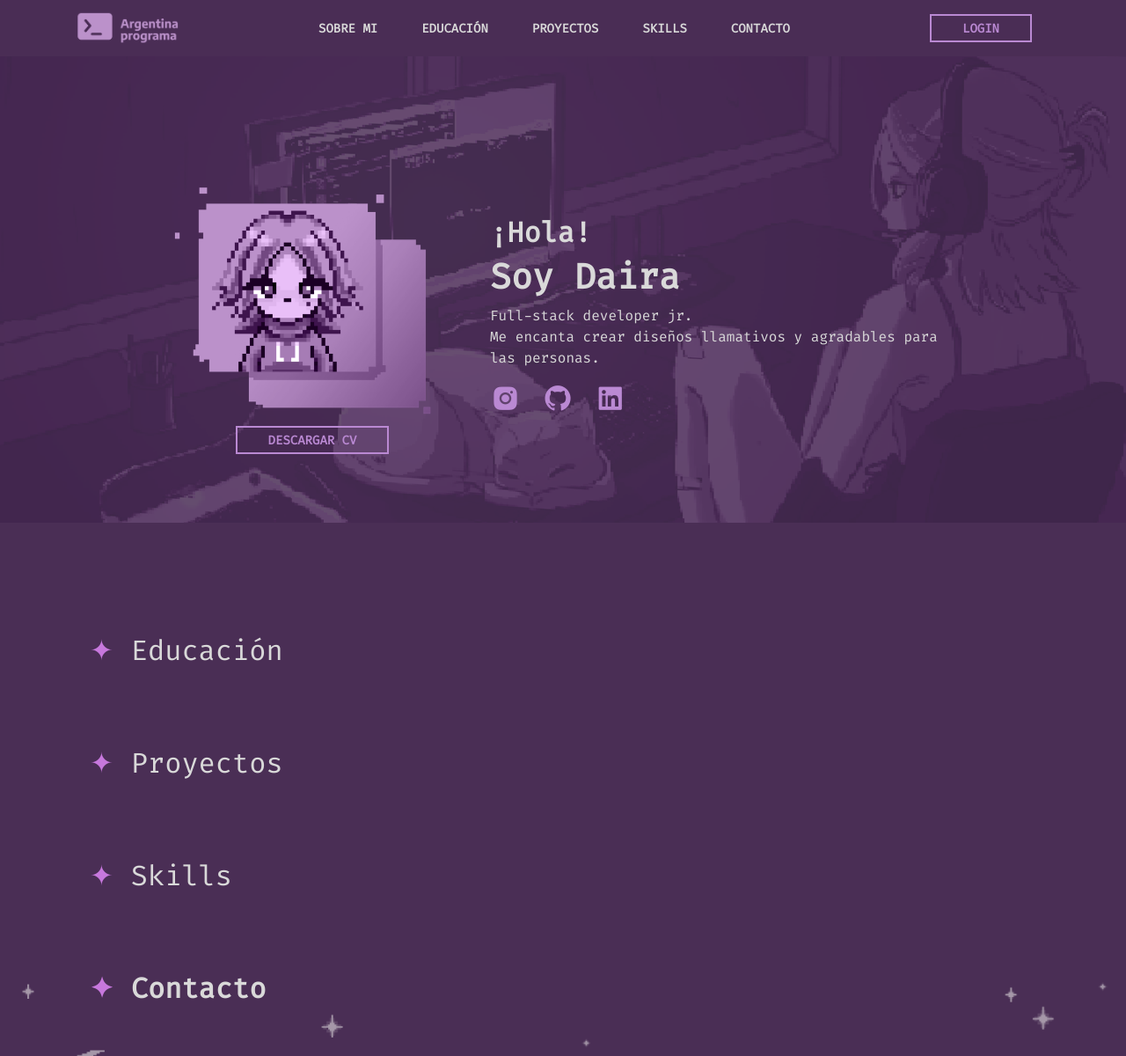
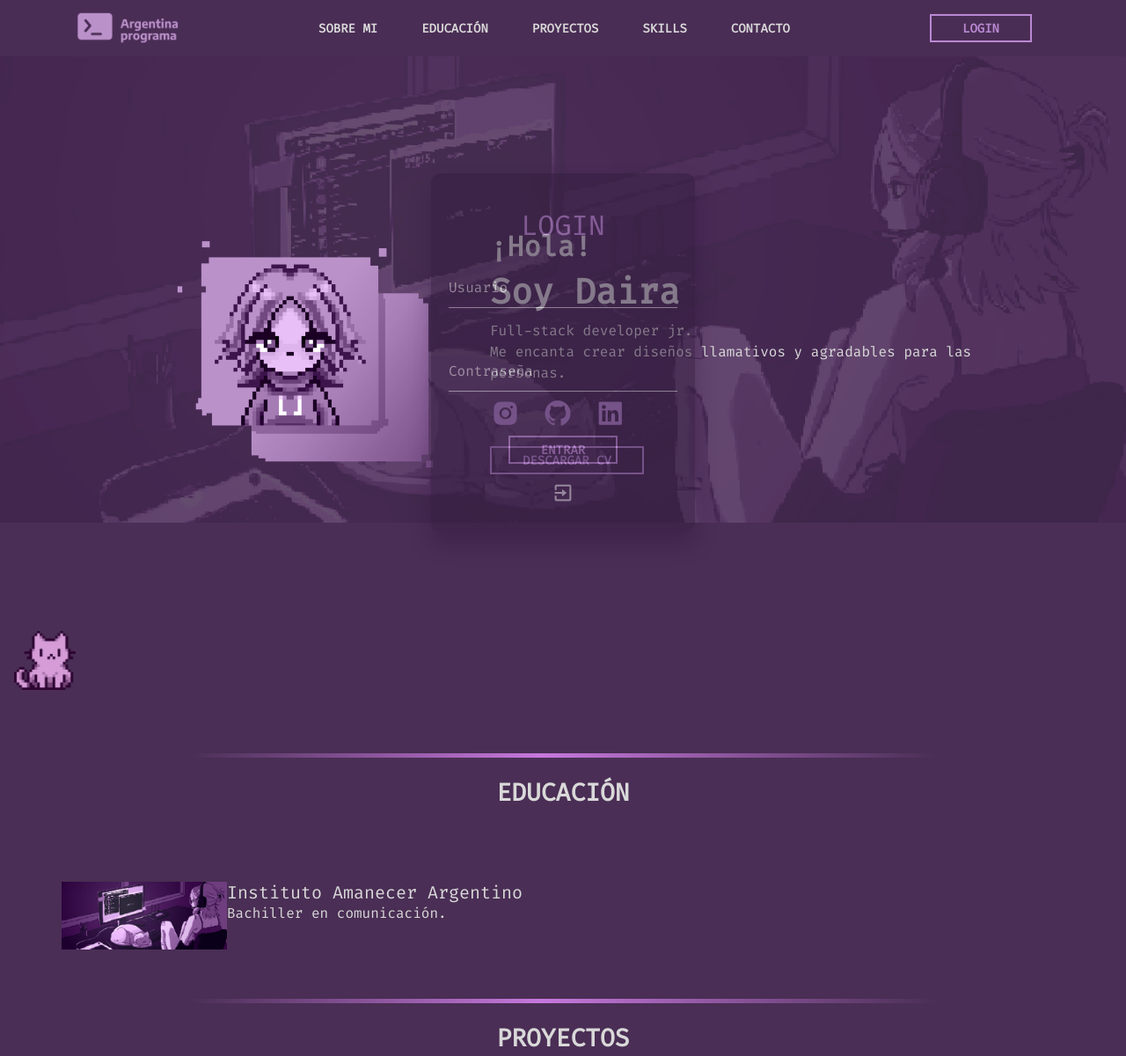
Before and after one commit to Daira360/Portfolio-FrontEnd, a plain HTML site: page index.html in a window 1280 px wide. Shown: the top 1200 px of the page at 88% size. Drawn offline with nearby package versions, Linux system fonts and the light colour scheme.

Commit message:
Noveno Commit

```diff
--- a/index.html
+++ b/index.html
@@ -38,8 +38,9 @@
 
 
     <body>
-
         <!---------------------------------------------------->
+        <!-- JS -->
+        <script src="./script.js"></script>
         <!-- JS Bootstrap -->
         <script src="https://code.jquery.com/jquery-3.4.1.slim.min.js" integrity="sha384-J6qa4849blE2+poT4WnyKhv5vZF5SrPo0iEjwBvKU7imGFAV0wwj1yYfoRSJoZ+n" crossorigin="anonymous"></script>
         <script src="https://cdn.jsdelivr.net/npm/popper.js@1.16.0/dist/umd/popper.min.js" integrity="sha384-Q6E9RHvbIyZFJoft+2mJbHaEWldlvI9IOYy5n3zV9zzTtmI3UksdQRVvoxMfooAo" crossorigin="anonymous"></script>
@@ -65,7 +66,7 @@
                 <!--Barra de navegación-->
                 <div class="collapse navbar-collapse menuNav" id="navbarTogglerDemo02">
 
-                    <ul class="navbar-nav mx-auto mt-2 mt-lg-0 negrita" id="menuNav">
+                    <ul class="navbar-nav mx-auto mt-2 mt-lg-0" id="menuNav">
                       <li class="nav-item active">
                           <a class="nav-link active" href="#about">SOBRE MI</a>
                       </li>
@@ -75,7 +76,7 @@
                       </li>
 
                       <li class="nav-item">
-                          <a class="nav-link" href="#proyect">PROYECTOS</a>
+                          <a class="nav-link" href="#proyects">PROYECTOS</a>
                       </li>
 
                       <li class="nav-item">
@@ -89,13 +90,13 @@
 
                     <!--Login-->
                     <div class="log">
-                        <button class="btn-1">
+                        <button type="button" class="btn-1 login-open" onclick="sound.play()">
                             <span>LOGIN</span>
                         </button>
                     </div>
+
                 </div>
                 <!---->
-
             </div>
             <!---->
         </nav>
@@ -104,9 +105,54 @@
 
 
         <!---------------------------------------------------->
+        <!--Login - Ventana modal-->
+        <section class="login">
+            <div class="container-login text-center">
+                <h2>LOGIN</h2>
+
+                <!--Formulario-->
+                <form>
+                    <!--Usuario-->
+                    <div class="usuario">
+                      <input type="text" name="" required="">
+                      <label>Usuario</label>
+                    </div>
+
+                    <!--Contraseña-->
+                    <div class="usuario">
+                      <input type="password" name="" required="">
+                      <label>Contraseña</label>
+                    </div>
+                </form>
+
+                <!--Botón de ingreso-->
+                <div>
+                    <button class="btn-1" onclick="sound.play()">
+                        <span>ENTRAR</span>
+                    </button>
+                </div>
+
+                <!--Close-->
+                <div>
+                    <button type="button" class="login-close">
+                       <a href="#" class="login-close"><i class='bx bx-exit'></i></a>
+                    </button>
+                </div>
+            <!---->
+           </div>
+           <!---->
+        </section>
+        <!---------------------------------------------------->
+
+
+
+
+        <!---------------------------------------------------->
         <!--Banner-->
-        <div id="banner">
-            <img alt="Banner" id=banner src="img/Banner_px.png">
+        <div class="row" id="banner">
+            <div class="col-md-12">
+                <img alt="Banner" class="img-fluid" id=banner src="img/Banner_px.png">
+            </div>
         </div>
         <!---------------------------------------------------->
 
@@ -114,31 +160,24 @@
 
         <!---------------------------------------------------->
         <!--Sobre mi-->
-        <div id="about" class="container">
+        <section id="about" class="container mb-3">
             <!--Header-->
-            <header class="row align-items-center header-main">
+            <header class="row align-items-center header-main justify-content-center">
                 <!--Foto-->
-                <div class="col-1">
-                </div>
-
-                <div class="col-4 col-sm-4">
-                    <!--Foto de perfil y CV-->
-                    <div class="text-center">
+                <div class="col-md-6 col-lg-5 text-center text-lg-end">
+                    <!--Foto de perfil-->
                     <img src="img/Foto.png" width="350px" alt="Foto de perfil">
-                        <button class="btn-1 cv">
-                            <a href="cv/#" class="text-decoration-none"><span>DESCARGAR CV</span></a>
-                        </button>
-                    </div>
                 </div>
 
                 <!--Presentación-->
-                <div class="col-6 col-sm-6">
+                <div class="col-md-6 col-lg-7 text-center text-md-start">
                     <!--Saludo-->
-                    <h2 class="negrita">¡Hola!</h2>
-                    <h1 class="negrita">Soy Daira</h1>
+                    <h2><strong>¡Hola!</strong></h2>
+                    <h1><strong>Soy Daira</strong></h1>
 
                     <!--Descripción-->
                     <p>Full-stack developer jr. <br>Me encanta crear diseños llamativos y agradables para las personas.</br></p>
+
 
                     <!--Redes Sociales-->
                     <div class="redes">
@@ -154,23 +193,43 @@
                         <i class="bx bxl-linkedin-square"></i>
                         </a>
                     </div>
+
+                    <!--CV-->
+                    <div class="text-center text-md-start">
+                        <button class="btn-1 cv" onclick="sound.play()">
+                            <a href="cv/cv.pdf" target="_blank" class="text-decoration-none"><span>DESCARGAR CV</span></a>
+                        </button>
                     </div>
-
-                <div class="col-1">
                 </div>
             </header>
             <!---->
-        </div>
+        </section>
         <!---------------------------------------------------->
 
 
 
         <!---------------------------------------------------->
         <!--Educación-->
-        <section id="edu" class="container">
-            <div class="titulo">
-                <h2><span class="item">✦</span>Educación</h2>
+        <section class="container" id="edu">
+            <div class="text-center edu">
+                <h3 class="title">EDUCACIÓN</h3>
             </div>
+
+            <div class="mb-3" style="max-width: 540px;">
+                <div class="row no-gutters">
+                  <div class="col-md-4">
+                    <img src="img/Banner_px.png" class="card-img" alt="...">
+                  </div>
+                  <div class="col-md-8">
+                    <div class="card-body">
+                      <h5 class="card-title">Instituto Amanecer Argentino</h5>
+                      <p class="card-text">Bachiller en comunicación.</p>
+                    </div>
+                  </div>
+                </div>
+            </div>
+
+
         </section>
         <!---------------------------------------------------->
 
@@ -178,14 +237,9 @@
 
         <!---------------------------------------------------->
         <!--Proyectos-->
-        <section id="proyect" class="container">
-                <div class="titulo">
-                    <div class="titulo">
-                        <h2><span class="item">✦</span>Proyectos</h2>
-                    </div>
-                    <div>
-                        <p></p>
-                    </div>
+        <section class="container" id="proyects">
+            <div class="text-center proyects">
+                <h3 class="title">PROYECTOS</h3>
             </div>
         </section>
         <!---------------------------------------------------->
@@ -194,29 +248,34 @@
 
         <!---------------------------------------------------->
         <!--Habilidades y Skills-->
-        <section id="skills" class="skills">
+        <section class="container" id="skills">
+            <div class="text-center skills">
+                <h3 class="title">SKILLS</h3>
+            </div>
             <div>
-                <div class="container">
-                    <div class="titulo">
-                        <h2><span class="item">✦</span>Skills</h2>
+                <h2>Step 2</h2>
+
+                <ol class="progress-bar">
+                  <li class="is-complete"><span>Objective &amp; Template</span></li>
+                  <li class="is-complete"><span>Básico</span></li>
+                  <li  class="is-active"><span>Principiante</span></li>
+                  <li><span>Intermedio</span></li>
+                  <li><span>Avanzado</span></li>
+                  <li><span>Experto</span></li>
+                </ol>
             </div>
-                </div>
-            </div>
+
         </section>
         <!---------------------------------------------------->
 
-        <!--Fondo Footer-->
-        <div>
-            <img id="Fondo_pie" alt="Fondo_pie" src="img/Fondito.png">
-        </div>
 
 
         <!---------------------------------------------------->
         <!--Contacto-->
-        <section id="contact" class="container">
+        <section class="container" id="contact">
             <!--Título-->
-            <div class="titulo">
-                <h2 class="negrita"><span class="item">✦</span>Contacto</h2>
+            <div class="text-center contact">
+                <h3 class="title">CONTACTO</h3>
             </div>
 
             <!--Información de Contacto-->
@@ -235,14 +294,14 @@
                 <!--Gif-->
                 <div class="row justify-content-center text-center">
                         <div class="gif">
-                            <img class="align-bottom" src="img/Loading_gato.gif" width="120px">
-                            <img src="img/Loading_yo.gif" width="120px">
+                            <img class="align-bottom" src="img/Loading_gato.gif" width="110px">
+                            <img src="img/Loading_yo.gif" width="90px">
                         </div>
                     </div>
 
                 <!--Redes-->
                 <div class="redes">
-                    <a href="https://www.instagram  .com/hellsy.png/?hl=es-la" class="text-decoration-none" target="_blank">
+                    <a href="https://www.instagram.com/hellsy.png/?hl=es-la" class="text-decoration-none" target="_blank">
                         <i class="zoom bx bxl-instagram-alt"></i>
                     </a>
 
@@ -268,6 +327,15 @@
         </footer>
         <!---------------------------------------------------->
 
+        <!---------------------------------------------------->
+        <!--Gatito Asistente ¿?-->
+        <div class="btnCat-container">
+            <button type="button" class="playBtn" onclick="soundcat.play()">
+                <img class="asistente align-items-right fixed-bottom" src="img/asistente.png" width="70px">
+            </button>
+        </div>
+
+        <!---------------------------------------------------->
 
     </body>
 
--- a/script.js
+++ b/script.js
@@ -1,16 +1,24 @@
-$(document).ready(function() {
-    $('#item1').animate({
-       borderBottomWidth: '200px'}, 1000);
-    $('#item2').animate({
-       borderBottomWidth: '50px'}, 1000);
-    $('#item3').animate({
-       borderBottomWidth: '15px'}, 1000);
-    $('#item4').animate({
-       borderBottomWidth: '37.5px'}, 1000);
-    $('#item5').animate({
-       borderBottomWidth: '37.5px'}, 1000);
-    $('#item6').animate({
-       borderBottomWidth: '100px'}, 1000);
-    $('#item7').animate({
-       borderBottomWidth: '62.5px'}, 1000);
-  })
+/*Login*/
+const loginOpen = document.querySelector('.login-open');
+const login = document.querySelector('.login');
+const loginClose = document.querySelector('.login-close');
+
+loginOpen.addEventListener('click', (e)=>{
+    e.preventDefault();
+    login.classList.add('login-show');
+});
+
+loginClose.addEventListener('click', (e)=>{
+    e.preventDefault();
+    login.classList.remove('login-show');
+});
+
+
+
+/*Sonido - Click*/
+let sound = new Audio();
+sound.src = "./sounds/click1.mp3";
+
+/*Sonido - Gato*/
+let soundcat = new Audio();
+soundcat.src = "./sounds/cat_1.mp3";
--- a/style.css
+++ b/style.css
@@ -12,6 +12,7 @@ body{
 }
 
 
+/*---------------------------------------------------*/
 /*Banner*/
 #banner {
     width: 100%;
@@ -20,32 +21,7 @@ body{
     opacity: 40%;
     z-index: -1;
 }
-
-
 /*---------------------------------------------------*/
-/*Clases Generales*/
-.item{
-    color: #C778DD;
-    margin: 0px 20px;
-}
-
-.titulo{
-    width: 100%;
-    height: 8em;
-}
-.titulo h2::after{
-    position: absolute;
-    width: 75%;
-    height: 4px;
-    margin: 0px 20px;
-    margin-top: 25px;
-    background-color: #C778DD;
-}
-
-.negrita {
-    font-weight: 700;
-}
-
 
 
 /*---------------------------------------------------*/
@@ -53,9 +29,10 @@ body{
 .navbar-main {
     background-color: hsla(283, 30%, 26%, 0.9);
 }
-#menuNav a{
+#menuNav a {
     color: #d9d9d9;
     font-size: 14px;
+    font-weight: 600;
     padding: 5px 25px;
     transition: all 400ms ease-out;
 }
@@ -63,12 +40,7 @@ body{
     color: #ba89d3;
 }
 
-/*login*/
-.log {
-    padding: 5px 25px;
-}
-
-/*Botón 1*/
+/*Botón*/
 .btn-1 {
     padding: 2px 35px;
     background: none;
@@ -86,19 +58,105 @@ body{
     background: hsla(280, 46%, 68%, 0.2);
 }
 
+/*Login - Ventana modal*/
+.log {
+    padding: 5px 25px;
+}
+/*Formulario*/
+.login {
+    position: absolute;
+    top: 50%;
+    left: 50%;
+    width: 300px;
+    padding: 20px;
+    transform: translate(-50%, -50%);
+    border-radius: 10px;
+    background: #331d3f;
+    box-shadow: 0 15px 25px rgba(36, 11, 51, 0.6);
+    z-index: 1;
+    opacity: 0.5;
+    pointer-events: none;
+}
+
+.login-show{
+    opacity: 1;
+    pointer-events: unset;
+}
+
+.login h2 {
+    margin: 20px 0 30px 0px;
+    color: #ba89d3;
+}
+
+/*Usuario - Contraseña*/
+.login .usuario {
+    position: relative;
+}
+.login .usuario input {
+    width: 100%;
+    padding: 10px 0;
+    font-size: 16px;
+    color: #d9d9d9;
+    margin-bottom: 50px;
+    border: none;
+    border-bottom: 1px solid #d9d9d9;
+    outline: none;
+    background: none;
+}
+
+/*Cerrar ventana*/
+.login-close,
+.login-close i{
+    margin-top: 10px;
+    font-size: 25px;
+    background: none;
+    border: none;
+    transition: all 400ms ease-out;
+}
+.login-close i:hover {
+    transform: scale(1.3);
+}
+
+/*Animación Usuario - Contraseña*/
+.login .usuario label {
+    position: absolute;
+    top:0;
+    left: 0;
+    padding: 10px 0;
+    font-size: 16px;
+    color: #d9d9d9;
+    pointer-events: none;
+    transition: 0.5s;
+}
+.login .usuario input:focus ~ label,
+.login .usuario input:valid ~ label {
+  top: -25px;
+  left: 0;
+  color: #ba89d3;
+  font-size: 16px;
+}
+/*---------------------------------------------------*/
+
+
+
 
 /*---------------------------------------------------*/
 /*Sobre mi*/
+/*Header*/
 .header-main {
-    min-height: 90vh;
+    min-height: 100vh;
 }
 
-/*Columna-1*/
-.cv {
-    margin-top: 10px;
+@media only screen and (min-width: 376px) {
+    body{
+        margin-top: 20rem;
+    }
+    .header-main {
+        height: initial;
+    }
 }
 
-/*Columna-2 Redes*/
+/*Columna-2 Redes CV*/
 .redes i{
     --size: 50px;
     width: var(--size);
@@ -111,19 +169,27 @@ body{
     color: #C778DD;
 }
 
+.cv {
+    margin-top: 15px;
+}
+/*---------------------------------------------------*/
 
 
 /*---------------------------------------------------*/
 /*Educación*/
+/*---------------------------------------------------*/
+
 
 
 
 /*---------------------------------------------------*/
 /*Proyecto(s)*/
+/*---------------------------------------------------*/
 
 
 /*---------------------------------------------------*/
 /*Skills y más*/
+/*---------------------------------------------------*/
 
 
 /*---------------------------------------------------*/
@@ -139,6 +205,7 @@ body{
 .gif {
     margin: 1em;
 }
+/*---------------------------------------------------*/
 
 
 
@@ -150,18 +217,48 @@ body{
     position: absolute;
     z-index: -1;
 }
+/*---------------------------------------------------*/
 
+
+
+/*---------------------------------------------------*/
+/*Asistente¿?*/
+.asistente {
+    margin: 1em;
+}
+/*---------------------------------------------------*/
+
+
+/*---------------------------------------------------*/
+/*Separación de secciones y títulos*/
+.title {
+    font-weight: 700;
+    margin: 3em;
+    position: relative;
+}
+
+.title::before {
+  content: "";
+  position: absolute;
+  top: -1em;
+  left: 50%;
+  width: 90%;
+  height: 5px;
+  background: linear-gradient(90deg, #4a2e55 0%, #C778DD 47%, #4a2e55 100%);
+  transform: translateX(-50%);
+}
+/*---------------------------------------------------*/
 
 
 /*---------------------------------------------------*/
 /*Barra de scroll*/
 body::-webkit-scrollbar{
-    background-color: #754a84;
+    background-color: #4a2e55;
     width: 15px;
     opacity: 0;
 }
 body::-webkit-scrollbar-thumb{
-    background: linear-gradient(120deg, #221329, #754a84);
-    border-radius: 100px;
-    border: 2px solid #754a84;
+    background: linear-gradient(120deg, #C778DD, #4a2e55);
+    border-radius: 10px;
 }
+/*---------------------------------------------------*/
```
Also changed, not shown: img/Loading_gato.gif, img/Loading_yo.gif, img/asistente.png (added), 7 other files. Lines whose indentation alone changed are shown as unchanged.
